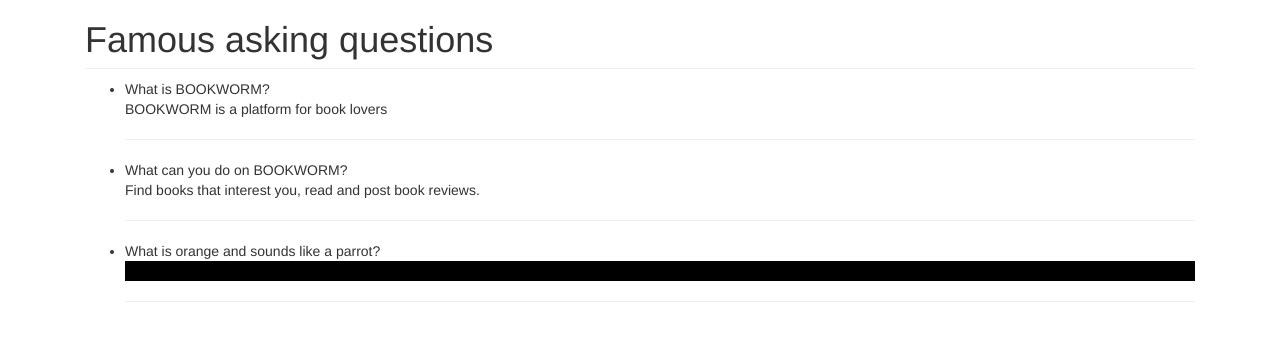
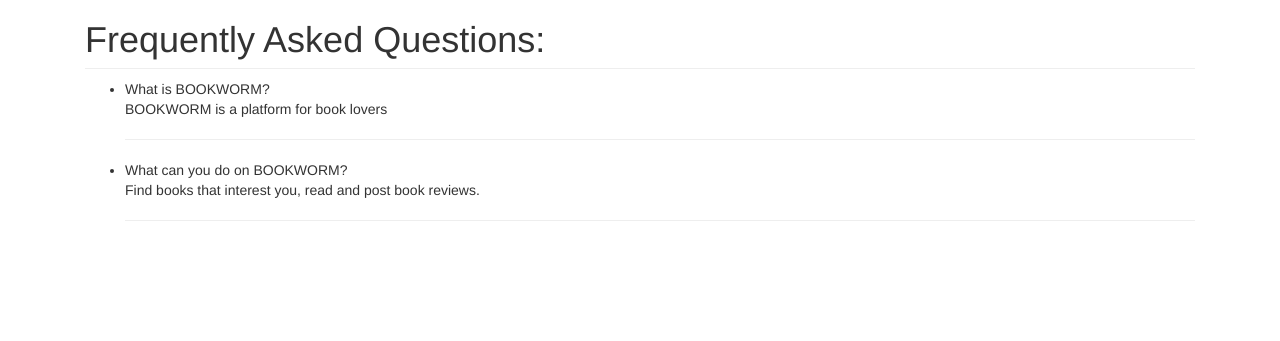
Before and after one commit to VladasX/Bookworm, a Django app: page /faq/ in a window 1280 px wide. Shown: the part 157-498 px from the top of the page. Run offline with Django 3.2, Linux system fonts and the light colour scheme; parts of the project's set-up code (start-up, migrations or seed data) failed here and were passed over; some libraries are stand-ins or nearby versions.

Commit message:
Edited the FAQ a little.

```diff
--- a/static/css/spoiler.css
+++ /dev/null
@@ -1,12 +0,0 @@
-.spoiler, .spoiler2{
-  color: black;
-  background-color:black;
-}
-
-.spoiler:hover{
-  color: white;
-  }
-
-.spoiler2:hover {
-  background-color:white;
-  }
--- a/templates/bookworm/faq.html
+++ b/templates/bookworm/faq.html
@@ -1,11 +1,11 @@
 {% extends 'bookworm/base.html' %}
 {% load staticfiles %}
 {% block title_block %}
-	Home
+	FAQ
 {% endblock %}
 
 {% block body_block %}
-	<h1>Famous asking questions</h1>
+	<h1>Frequently Asked Questions:</h1>
 	<ul>
 	<li>What is BOOKWORM? <br/>
 	BOOKWORM is a platform for book lovers
@@ -15,11 +15,6 @@
 	Find books that interest you, read and post book reviews.
 	<hr/>
 	</li>
-	<li>What is orange and sounds like a parrot? <br/>
-	<div class="spoiler">A carrot</div>
-	<hr/>
-	</li>
 	</ul>
 
-
 {% endblock %}
```
